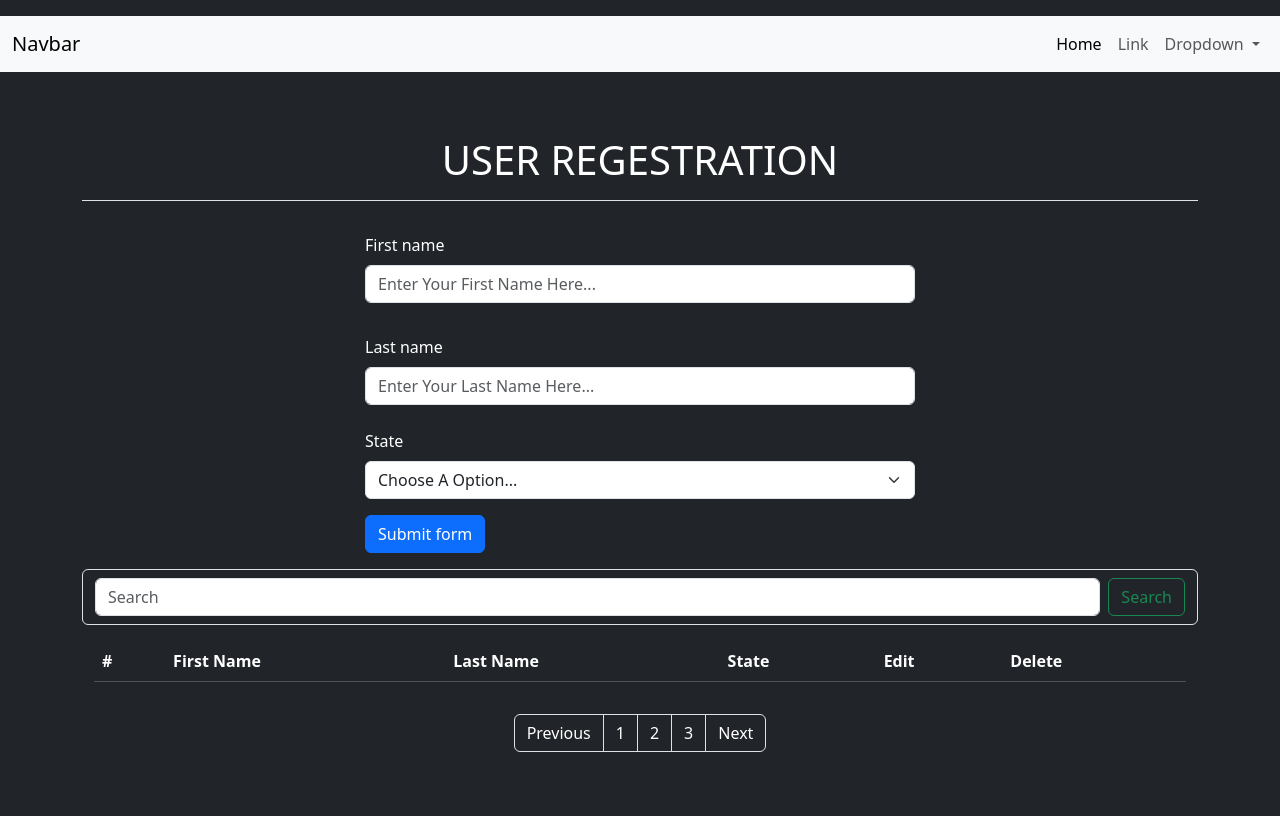
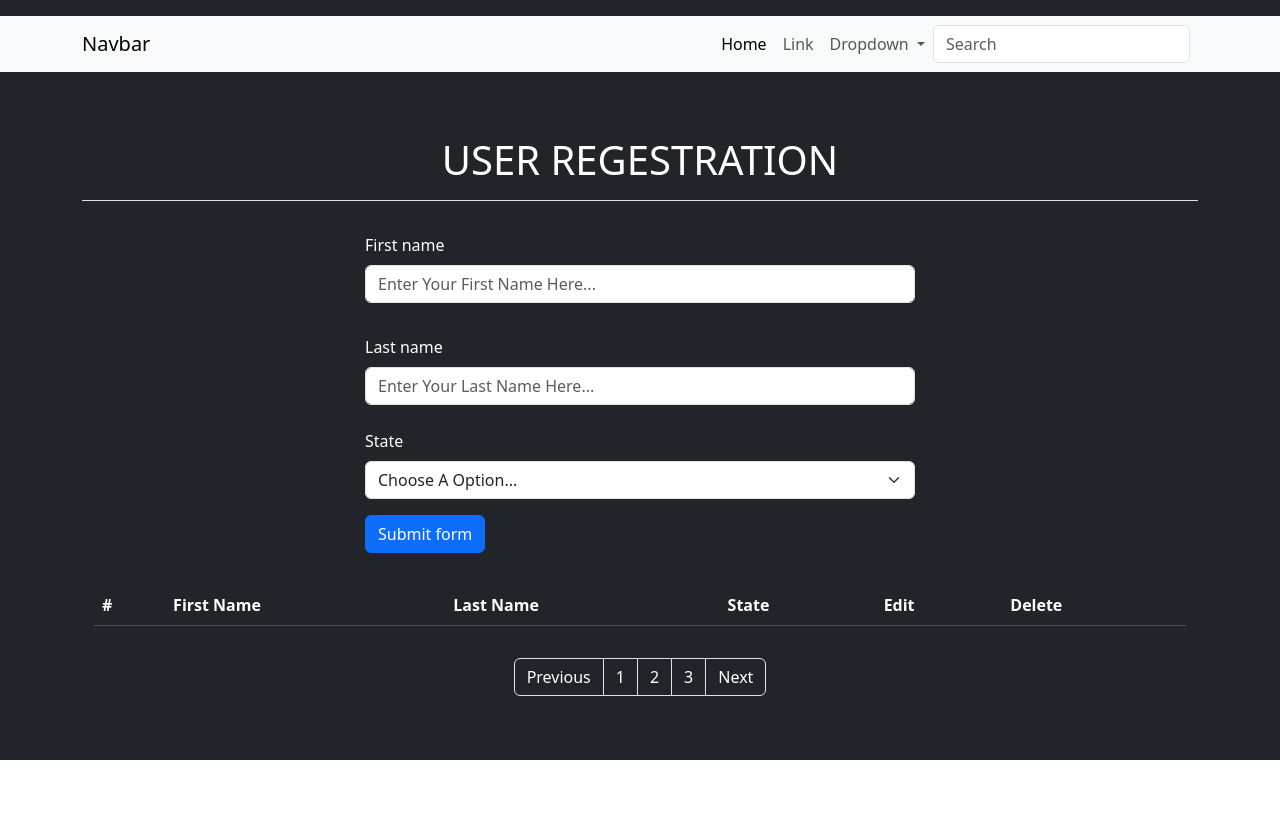
Before and after one commit to sunitsen/JS-studentManagement, a plain HTML site: page index.html in a window 1280 px wide. After the commit the page ends 800 px from the top, so only its background shows below. Drawn offline with nearby package versions, Linux system fonts and the light colour scheme.

Commit message:
Update index.html

```diff
--- a/index.html
+++ b/index.html
@@ -36,7 +36,7 @@
       </div>
     </div>
     <nav class="navbar navbar-expand-lg bg-body-tertiary">
-      <div class="container-fluid">
+      <div class="container">
         <a class="navbar-brand" href="#">Navbar</a>
         <button class="navbar-toggler" type="button" data-bs-toggle="collapse" data-bs-target="#navbarSupportedContent" aria-controls="navbarSupportedContent" aria-expanded="false" aria-label="Toggle navigation">
           <span class="navbar-toggler-icon"></span>
@@ -61,6 +61,9 @@
               </ul>
             </li>
           </ul>
+          <form class="d-flex" role="search" id="searchForm">
+            <input class="form-control me-2" type="search" placeholder="Search" id="searchInput" aria-label="Search">
+          </form>
         </div>
       </div>
     </nav>
@@ -129,12 +132,7 @@
     </div>
     <div class="container">
       <div class="row">
-        <div class="col-12 py-2 border border rounded">
-          <form class="d-flex" role="search">
-            <input class="form-control me-2" type="search" placeholder="Search" aria-label="Search">
-            <button class="btn btn-outline-success" type="submit">Search</button>
-          </form>
-        </div>
+
         <div class="col-12 bg-dark py-3">
           <table class="table table-dark">
             <thead>
@@ -165,6 +163,7 @@
           </nav>
         </div>
       </div>
+      <div id="noDataFoundMessage" style="display: none;">No data found.</div>
     </div>
    </div>
   </section>
```
